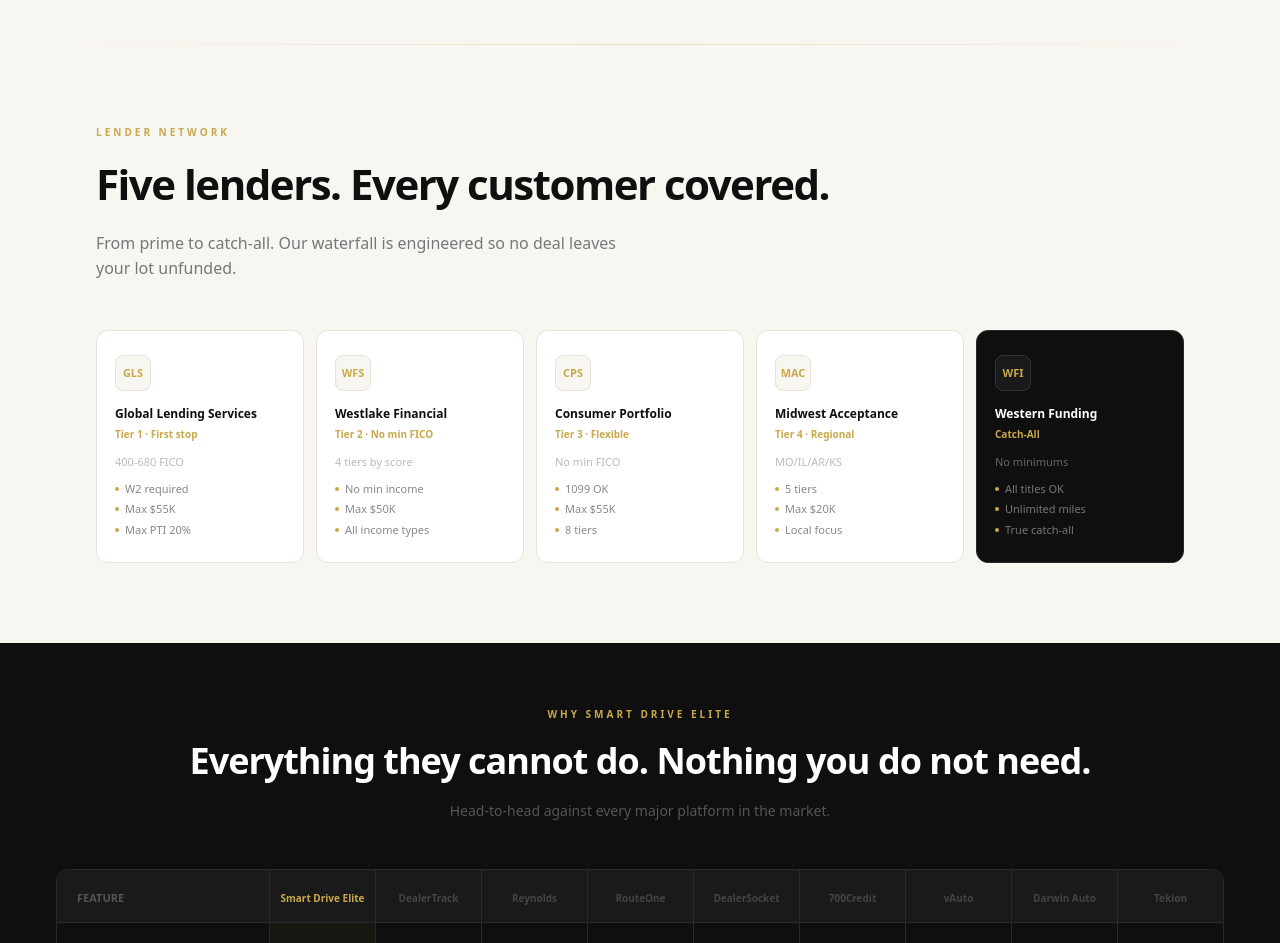
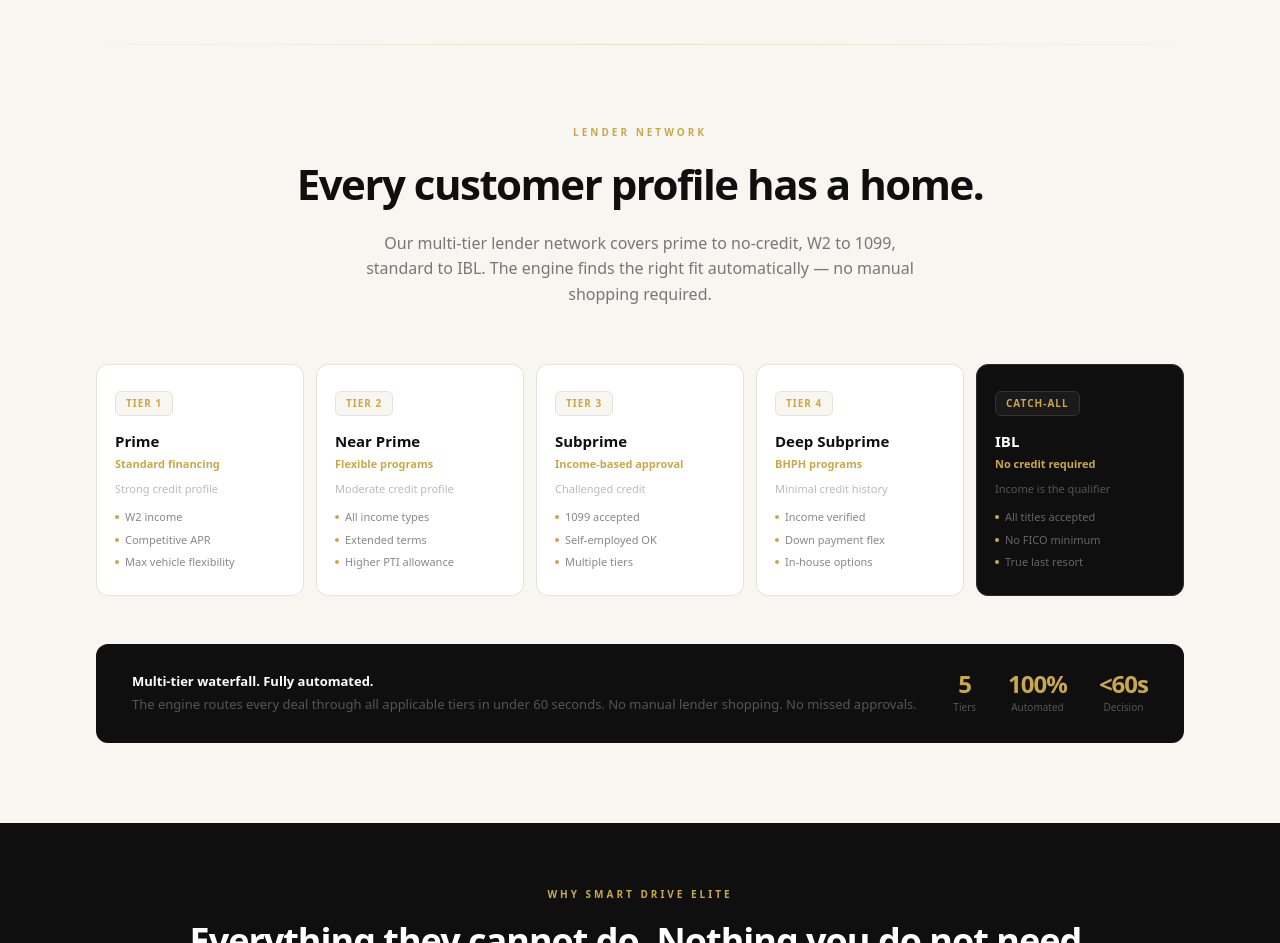
Before and after one commit to dliber13/smart-drive, a Next.js app: page / in a window 1280 px wide. Shown: the part 2140-3083 px from the top of the page. Built offline with nearby package versions, Linux system fonts and the light colour scheme.

Commit message:
Rewrite lender section — tiers instead of named lenders

```diff
--- a/src/app/page.tsx
+++ b/src/app/page.tsx
@@ -120,30 +120,50 @@ export default function HomePage() {
       </section>
       <div style={{ height: 1, background: "linear-gradient(90deg, transparent, #C9A84C, transparent)", margin: "0 56px", opacity: 0.3 }} />
       <section id="lenders" style={{ maxWidth: 1200, margin: "0 auto", padding: "80px 56px" }}>
-        <div style={{ marginBottom: 48 }}>
+        <div style={{ textAlign: "center", marginBottom: 56 }}>
           <div style={{ fontSize: 10, fontWeight: 700, letterSpacing: "3px", color: "#C9A84C", marginBottom: 12 }}>LENDER NETWORK</div>
-          <h2 style={{ fontSize: 42, fontWeight: 800, letterSpacing: "-1.5px", color: "#0F0F0F", margin: "0 0 16px" }}>Five lenders. Every customer covered.</h2>
-          <p style={{ fontSize: 16, color: "#777", maxWidth: 520, lineHeight: 1.6 }}>From prime to catch-all. Our waterfall is engineered so no deal leaves your lot unfunded.</p>
+          <h2 style={{ fontSize: 42, fontWeight: 800, letterSpacing: "-1.5px", color: "#0F0F0F", margin: "0 0 16px" }}>Every customer profile has a home.</h2>
+          <p style={{ fontSize: 16, color: "#777", maxWidth: 560, margin: "0 auto", lineHeight: 1.6 }}>Our multi-tier lender network covers prime to no-credit, W2 to 1099, standard to IBL. The engine finds the right fit automatically — no manual shopping required.</p>
         </div>
-        <div style={{ display: "grid", gridTemplateColumns: "repeat(5, 1fr)", gap: 12 }}>
-          {[{ name: "Global Lending Services", short: "GLS", tier: "Tier 1 · First stop", range: "400-680 FICO", specs: ["W2 required", "Max $55K", "Max PTI 20%"], dark: false }, { name: "Westlake Financial", short: "WFS", tier: "Tier 2 · No min FICO", range: "4 tiers by score", specs: ["No min income", "Max $50K", "All income types"], dark: false }, { name: "Consumer Portfolio", short: "CPS", tier: "Tier 3 · Flexible", range: "No min FICO", specs: ["1099 OK", "Max $55K", "8 tiers"], dark: false }, { name: "Midwest Acceptance", short: "MAC", tier: "Tier 4 · Regional", range: "MO/IL/AR/KS", specs: ["5 tiers", "Max $20K", "Local focus"], dark: false }, { name: "Western Funding", short: "WFI", tier: "Catch-All", range: "No minimums", specs: ["All titles OK", "Unlimited miles", "True catch-all"], dark: true }].map(l => (
-            <div key={l.short} style={{ background: l.dark ? "#0F0F0F" : "#FFFFFF", border: "1px solid " + (l.dark ? "#2A2A2A" : "#E8E3D8"), borderRadius: 12, padding: "24px 18px" }}>
-              <div style={{ width: 36, height: 36, background: l.dark ? "#1A1A1A" : "#F8F6F1", border: "1px solid " + (l.dark ? "#333" : "#E8E3D8"), borderRadius: 8, display: "flex", alignItems: "center", justifyContent: "center", marginBottom: 14 }}>
-                <span style={{ fontSize: 11, fontWeight: 800, color: "#C9A84C" }}>{l.short}</span>
+        <div style={{ display: "grid", gridTemplateColumns: "repeat(5, 1fr)", gap: 12, marginBottom: 48 }}>
+          {[
+            { tier: "TIER 1", title: "Prime", sub: "Standard financing", range: "Strong credit profile", specs: ["W2 income", "Competitive APR", "Max vehicle flexibility"], dark: false },
+            { tier: "TIER 2", title: "Near Prime", sub: "Flexible programs", range: "Moderate credit profile", specs: ["All income types", "Extended terms", "Higher PTI allowance"], dark: false },
+            { tier: "TIER 3", title: "Subprime", sub: "Income-based approval", range: "Challenged credit", specs: ["1099 accepted", "Self-employed OK", "Multiple tiers"], dark: false },
+            { tier: "TIER 4", title: "Deep Subprime", sub: "BHPH programs", range: "Minimal credit history", specs: ["Income verified", "Down payment flex", "In-house options"], dark: false },
+            { tier: "CATCH-ALL", title: "IBL", sub: "No credit required", range: "Income is the qualifier", specs: ["All titles accepted", "No FICO minimum", "True last resort"], dark: true },
+          ].map(l => (
+            <div key={l.tier} style={{ background: l.dark ? "#0F0F0F" : "#FFFFFF", border: "1px solid " + (l.dark ? "#2A2A2A" : "#E8E3D8"), borderRadius: 12, padding: "24px 18px" }}>
+              <div style={{ display: "inline-flex", alignItems: "center", justifyContent: "center", background: l.dark ? "#1A1A1A" : "#F8F6F1", border: "1px solid " + (l.dark ? "#333" : "#E8E3D8"), borderRadius: 6, padding: "4px 10px", marginBottom: 14 }}>
+                <span style={{ fontSize: 10, fontWeight: 800, color: "#C9A84C", letterSpacing: "1px" }}>{l.tier}</span>
               </div>
-              <div style={{ fontSize: 12, fontWeight: 700, color: l.dark ? "#FFFFFF" : "#0F0F0F", marginBottom: 4 }}>{l.name}</div>
-              <div style={{ fontSize: 10, fontWeight: 600, color: "#C9A84C", marginBottom: 12 }}>{l.tier}</div>
-              <div style={{ fontSize: 11, color: l.dark ? "#666" : "#BBB", marginBottom: 10 }}>{l.range}</div>
-              <div style={{ display: "flex", flexDirection: "column", gap: 4 }}>
+              <div style={{ fontSize: 15, fontWeight: 800, color: l.dark ? "#FFFFFF" : "#0F0F0F", marginBottom: 4 }}>{l.title}</div>
+              <div style={{ fontSize: 11, fontWeight: 600, color: "#C9A84C", marginBottom: 8 }}>{l.sub}</div>
+              <div style={{ fontSize: 11, color: l.dark ? "#555" : "#BBB", marginBottom: 12 }}>{l.range}</div>
+              <div style={{ display: "flex", flexDirection: "column", gap: 6 }}>
                 {l.specs.map(sp => (
                   <div key={sp} style={{ display: "flex", alignItems: "center", gap: 6 }}>
                     <div style={{ width: 4, height: 4, borderRadius: "50%", background: "#C9A84C", flexShrink: 0 }} />
-                    <span style={{ fontSize: 11, color: l.dark ? "#777" : "#888" }}>{sp}</span>
+                    <span style={{ fontSize: 11, color: l.dark ? "#666" : "#888" }}>{sp}</span>
                   </div>
                 ))}
               </div>
             </div>
           ))}
+        </div>
+        <div style={{ background: "#0F0F0F", borderRadius: 12, padding: "28px 36px", display: "flex", alignItems: "center", justifyContent: "space-between", flexWrap: "wrap", gap: 24 }}>
+          <div>
+            <div style={{ fontSize: 13, fontWeight: 700, color: "#FFFFFF", marginBottom: 4 }}>Multi-tier waterfall. Fully automated.</div>
+            <div style={{ fontSize: 13, color: "#555" }}>The engine routes every deal through all applicable tiers in under 60 seconds. No manual lender shopping. No missed approvals.</div>
+          </div>
+          <div style={{ display: "flex", gap: 32, flexShrink: 0 }}>
+            {[{ val: "5", label: "Tiers" }, { val: "100%", label: "Automated" }, { val: "<60s", label: "Decision" }].map(s => (
+              <div key={s.label} style={{ textAlign: "center" }}>
+                <div style={{ fontSize: 24, fontWeight: 900, color: "#C9A84C", letterSpacing: "-1px", lineHeight: 1 }}>{s.val}</div>
+                <div style={{ fontSize: 10, color: "#555", marginTop: 4 }}>{s.label}</div>
+              </div>
+            ))}
+          </div>
         </div>
       </section>
       <section style={{ background: "#0F0F0F", padding: "64px 56px" }}>
```
